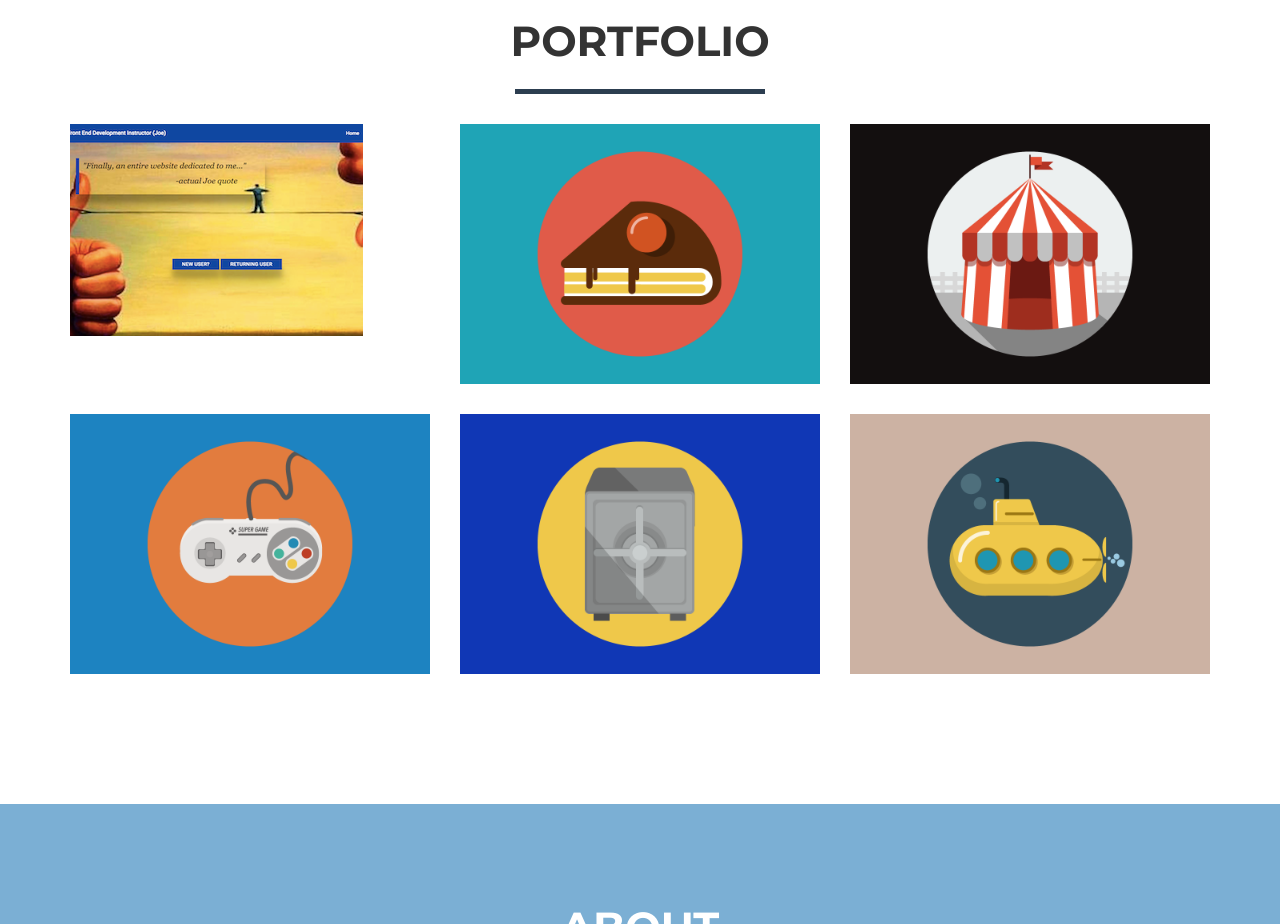
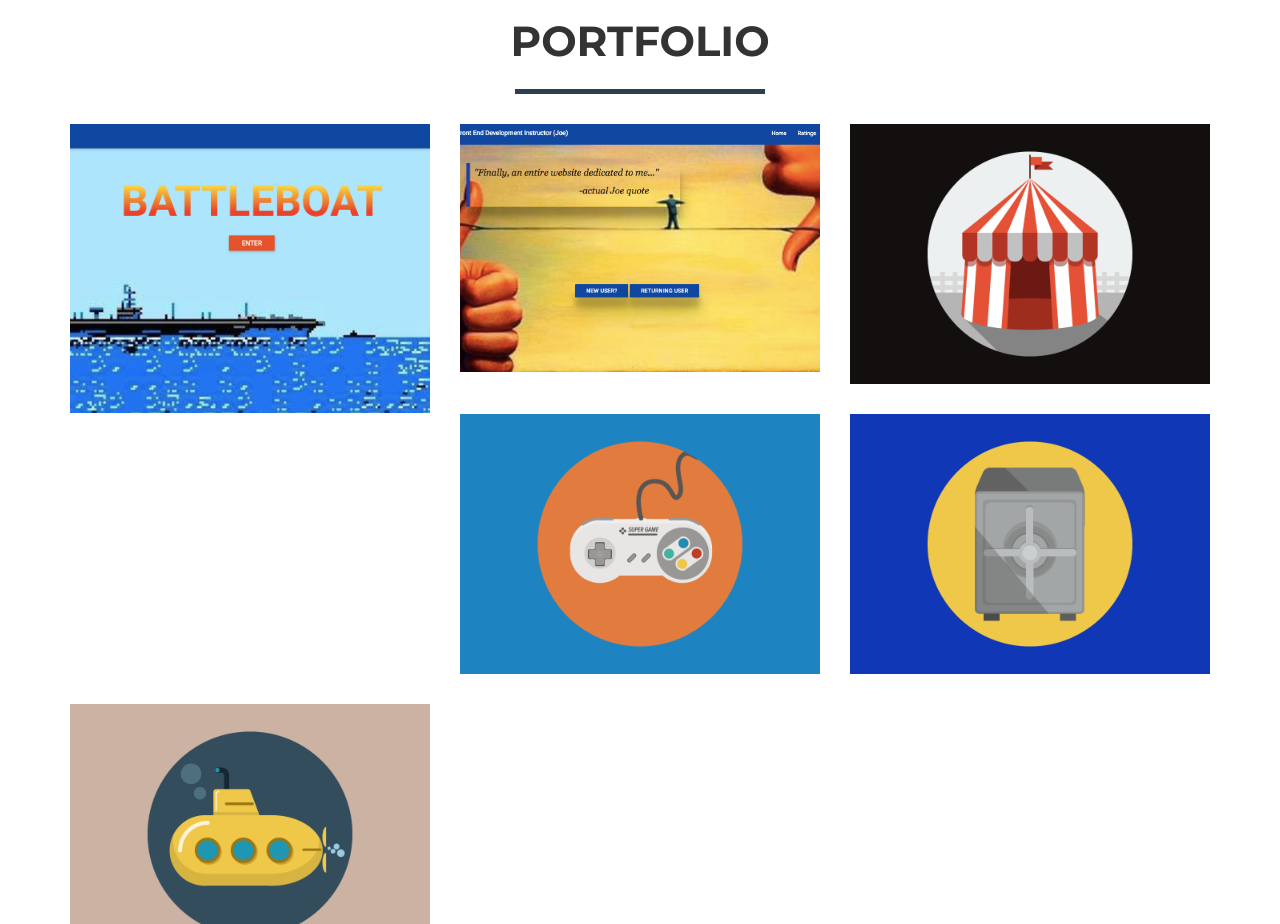
Before and after one commit to JameyMcAuliffe/JameyMcAuliffe.github.io, a website: page index.html in a window 1280 px wide. Shown: the part 980-1904 px from the top of the page. Drawn offline with nearby package versions, Linux system fonts and the light colour scheme.

Commit message:
added battleboat

```diff
--- a/index.html
+++ b/index.html
@@ -99,7 +99,7 @@
                                 <i class="fa fa-search-plus fa-3x"></i>
                             </div>
                         </div>
-                        <img src="img/rmt2.png" class="img-responsive" alt="">
+                        <img src="img/battleboat.png" class="img-responsive" alt="">
                     </a>
                 </div>
                 <div class="col-sm-4 portfolio-item">
@@ -109,7 +109,7 @@
                                 <i class="fa fa-search-plus fa-3x"></i>
                             </div>
                         </div>
-                        <img src="img/portfolio/cake.png" class="img-responsive" alt="">
+                        <img src="img/rmt.png" class="img-responsive" alt="">
                     </a>
                 </div>
                 <div class="col-sm-4 portfolio-item">
```
Also changed, not shown: img/battleboat.png (added).
